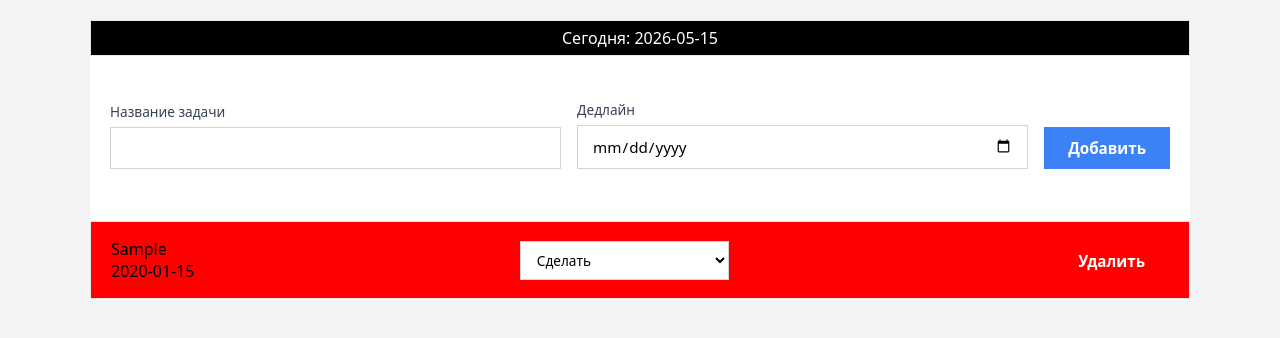
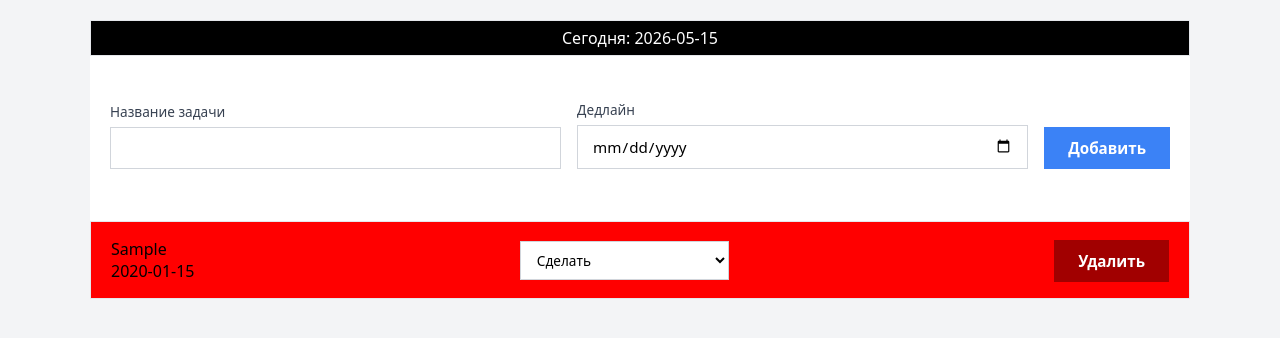
Before and after one commit to goddue/probl-mu-gr-mata, a React (Create React App) app in the folder probmugrmata/: page / in a window 1280 px wide. Both pictures are taken after typing "Sample", "2020-01-15" into the empty fields and a click on the button "Добавить". Shown: the top 338 px of the page. Built offline with nearby package versions, Linux system fonts and the light colour scheme.

Commit message:
add task delete handling

```diff
--- a/probmugrmata/src/App.css
+++ b/probmugrmata/src/App.css
@@ -92,7 +92,7 @@
 
 .delete-btn {
   color: white;
-  background-color: red;
+  background-color: rgb(161, 0, 0);
   border: none;
   padding: 10px 24px;
   font-weight: 600;
--- a/probmugrmata/src/App.js
+++ b/probmugrmata/src/App.js
@@ -25,6 +25,10 @@
     setTasks([...tasks, newTask]);
     setNewTitle('');
     setNewDeadline('');
+  };
+
+  const handleDeleteTask = (id) => {
+    setTasks(tasks.filter((task) => task.id !== id));
   };
 
   const today = new Date();
@@ -84,7 +88,7 @@
                 </select>
               </div>
 
-              <button className="delete-btn">Удалить</button>
+              <button className="delete-btn" onClick={() => handleDeleteTask(task.id)}>Удалить</button>
             </div>
             ))}
       </div>
```
